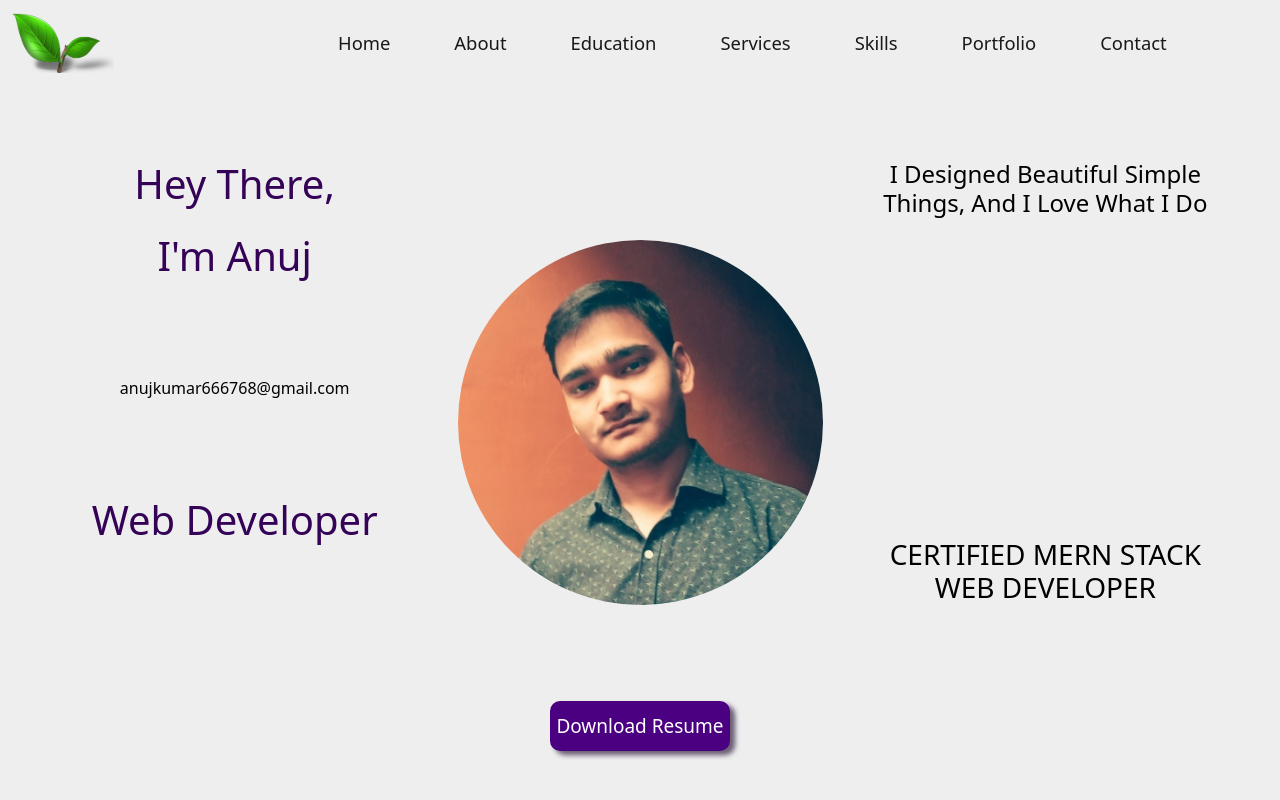
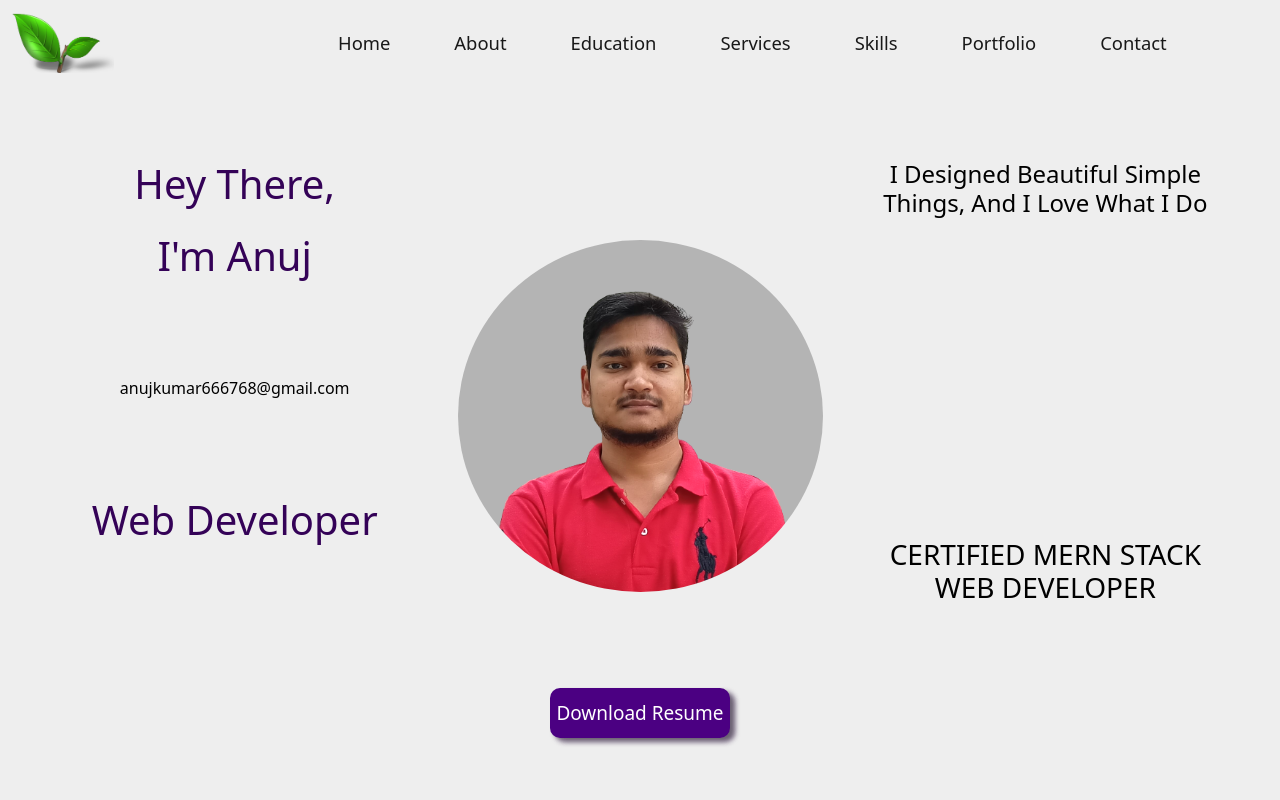
Before and after one commit to Buildwithus/Portfolio, a React (Create React App) app: page / in a window 1280 px wide. Shown: the top 800 px of the page. Built offline with nearby package versions, Linux system fonts and the light colour scheme.

Commit message:
Update mainbody.js

```diff
--- a/src/component/mainbody/mainbody.js
+++ b/src/component/mainbody/mainbody.js
@@ -1,5 +1,6 @@
 import './mainbody.css';
 import Myimg from '../images/myimg.jpg';
+import pimg from '../images/image2.png';
 import { FaNodeJs } from "react-icons/fa";
 import { GrReactjs } from "react-icons/gr";
 import { MdOutlineDesktopWindows } from "react-icons/md";
@@ -27,7 +28,7 @@ function Mainbody() {
 
           <div className='main2' id='m2'>
             <div className='main2-img'>
-            <img data-aos="flip-right" className='myimg' src={Myimg}></img>
+           <img data-aos="flip-right" className='myimg' src={pimg}></img>
             </div>
             <div className='btndown' data-aos="zoom-in">
            <a href='finalresume.pdf' download="anuj.pdf"><button className='button'>Download Resume</button></a>
```
